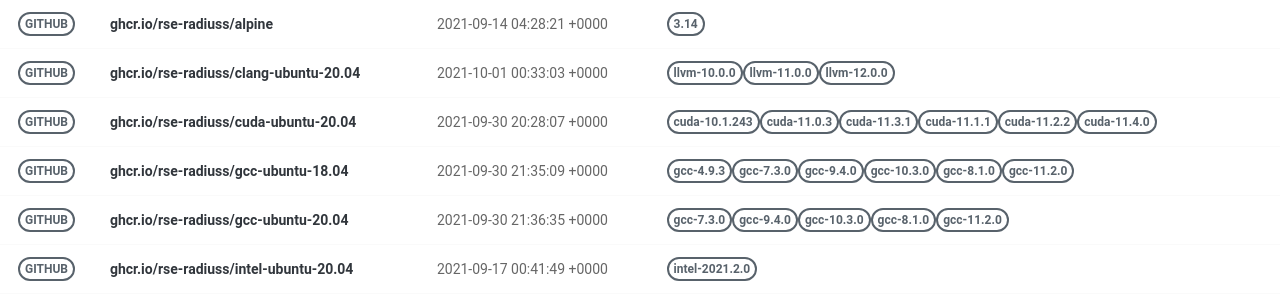
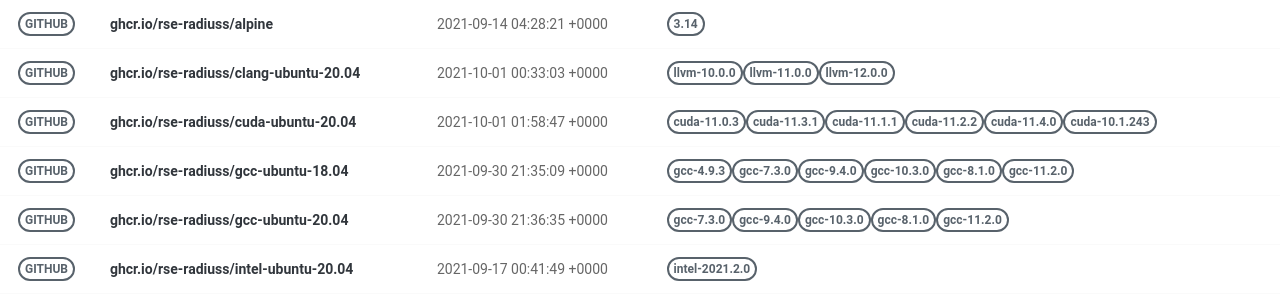
Before and after one commit to rse-ops/docker-images, a Jekyll site: the page built from pages/index.md, in a window 1280 px wide. Shown: the part 130-430 px from the top of the page. Built offline with Jekyll 4.4.1, drawn with Linux system fonts in a browser that asks for light colours; nearby versions of some CDN libraries.

Commit message:
Automated push to update library 2021-10-01

```diff
--- a/_library/ghcr.io-rse-radiuss-cuda-ubuntu-20.04.md
+++ b/_library/ghcr.io-rse-radiuss-cuda-ubuntu-20.04.md
@@ -1,14 +1,11 @@
 ---
 layout: container
 name: ghcr.io/rse-radiuss/cuda-ubuntu-20.04
-updated_at: 2021-09-30 20:28:07.349613
+updated_at: 2021-10-01 01:58:47.492657
 
 
 container_url: https://github.com/orgs/rse-radiuss/packages/container/package/cuda-ubuntu-20.04
 versions:
- - tag: cuda-10.1.243
-   dockerfile: https://github.com/rse-radiuss/docker-images/blob/main/ubuntu/cuda/Dockerfile
-   manifest: https://crane.ggcr.dev/manifest/ghcr.io/rse-radiuss/cuda-ubuntu-20.04:cuda-10.1.243
  - tag: cuda-11.0.3
    dockerfile: https://github.com/rse-radiuss/docker-images/blob/main/ubuntu/cuda/Dockerfile
    manifest: https://crane.ggcr.dev/manifest/ghcr.io/rse-radiuss/cuda-ubuntu-20.04:cuda-11.0.3
@@ -24,5 +21,8 @@ versions:
  - tag: cuda-11.4.0
    dockerfile: https://github.com/rse-radiuss/docker-images/blob/main/ubuntu/cuda/Dockerfile
    manifest: https://crane.ggcr.dev/manifest/ghcr.io/rse-radiuss/cuda-ubuntu-20.04:cuda-11.4.0
+ - tag: cuda-10.1.243
+   dockerfile: https://github.com/rse-radiuss/docker-images/blob/main/ubuntu/cuda/Dockerfile
+   manifest: https://crane.ggcr.dev/manifest/ghcr.io/rse-radiuss/cuda-ubuntu-20.04:cuda-10.1.243
 
 ---
```
